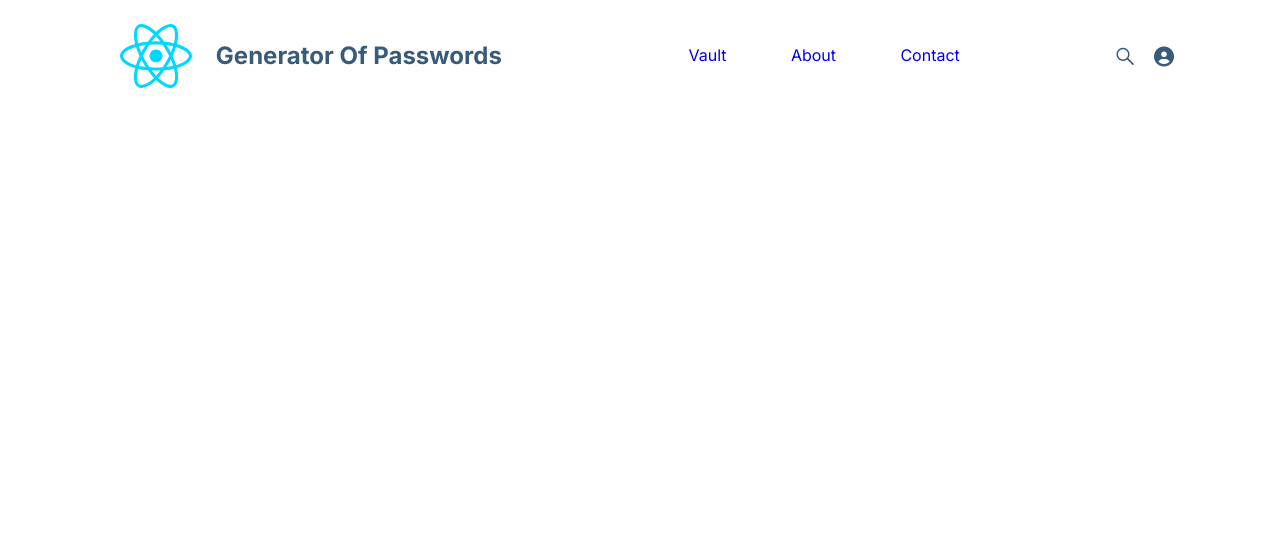
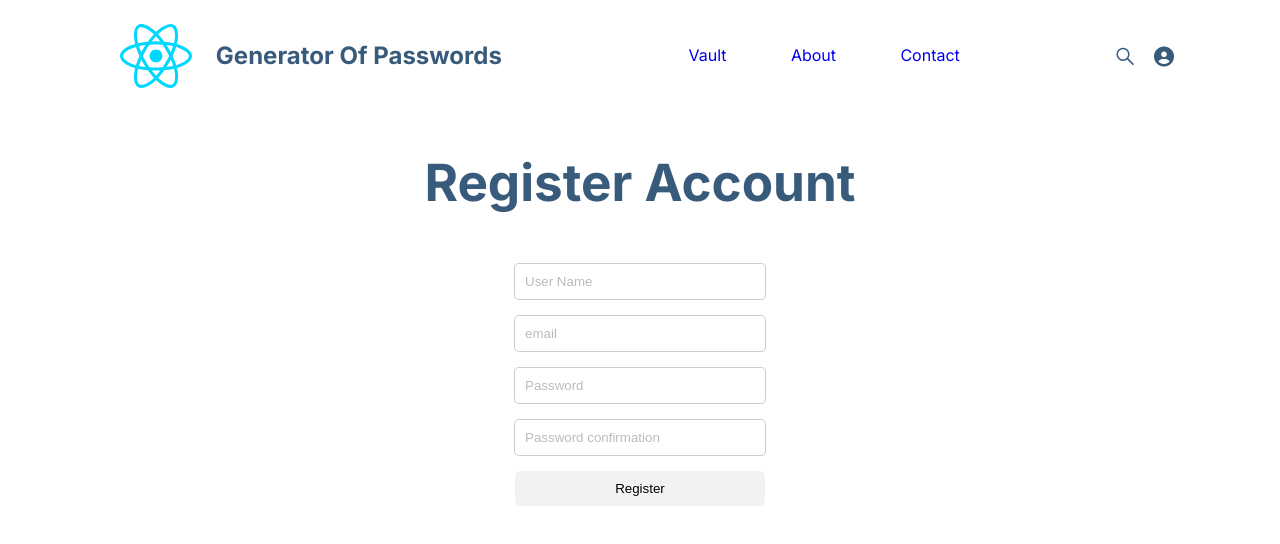
Before and after one commit to ork89/genopass, a React (Vite) app: page /register in a window 1280 px wide. Shown: the top 544 px of the page. Built offline with nearby package versions, Linux system fonts and the light colour scheme.

Commit message:
Added Login and Register pages misc UI changes

```diff
--- a/src/App.css
+++ b/src/App.css
@@ -1,3 +1,4 @@
+/* NAVBAR */
 nav {
   display: flex;
   flex-direction: row;
@@ -38,11 +39,9 @@ nav > span {
   padding: 10px;
   cursor: pointer;
 }
+/* NAVBAR */
 
-.fa-solid:hover {
-  color: #17C3B2;
-}
-
+/* MODAL */
 .modal {
   position: absolute;
   top: 40%;
@@ -62,7 +61,52 @@ nav > span {
   bottom: 0;
   background-color: rgba(22, 22, 22, 0.342);
 }
+/* MODAL */
 
+/* REGISTER */
+.container .heading{
+  text-align: center;
+
+}
+
+.container {
+  height: 100vh;
+}
+
+.container .form {
+  margin-top: 30px;
+}
+
+.container form {
+  display: flex;
+  flex-direction: column;
+  align-items: center;
+}
+
+.container form > .form-group input[type=text] {
+  margin-top: 10px;
+  width: 230px;
+}
+
+.registerBtn, .loginBtn {
+  width: 250px;
+  padding: 10px;
+  margin-top: 10px;
+  border-radius: 5px;
+  cursor: pointer;
+}
+
+.registerBtn:focus,
+.registerBtn:hover,
+.loginBtn:focus,
+.loginBtn:hover {
+  border: 2px solid #17C3B2;
+  color:rgb(150, 150, 150);
+}
+
+/* REGISTER */
+
+/* CONTACT */
 .contact--form {
   display: flex;
   flex-direction: column;
@@ -77,3 +121,9 @@ nav > span {
   background-color: #FFF;
   margin: 0 auto;
 }
+/* CONTACT */
+
+
+.fa-solid:hover {
+  color: #17C3B2;
+}
--- a/src/App.jsx
+++ b/src/App.jsx
@@ -1,10 +1,12 @@
+import { Routes, Route } from 'react-router-dom';
 import Navbar from './components/Navbar';
 import DataView from './components/DataView/DataView';
+import { Login } from './components/Login';
+import { Register } from './components/Register';
+import { Contact } from './components/Contact';
 import { About } from './components/About/About';
-import { Contact } from './components/Contact';
 
 import './App.css';
-import { Routes, Route } from 'react-router-dom';
 
 function App() {
 	return (
@@ -12,10 +14,11 @@ function App() {
 			<Navbar />
 			<Routes>
 				<Route path='/' element={<DataView />} />
+				<Route path='login' element={<Login />} />
+				<Route path='register' element={<Register />} />
 				<Route path='about' element={<About />} />
 				<Route path='contact' element={<Contact />} />
 			</Routes>
-			{/* <DataView /> */}
 		</div>
 	);
 }
--- a/src/components/DataView/DataView.css
+++ b/src/components/DataView/DataView.css
@@ -26,10 +26,6 @@
     margin: 10px;
   }
 
-  input::placeholder {
-    color: #bbb;
-  }
-
   .modal--submitBtn {
     padding: 10px;
     width: 70px;
@@ -48,10 +44,6 @@
     position: relative;
     display: flex;
     margin: 30px 0;
-}
-
-.view--search input [type=search] {
-    padding-left: 40px;
 }
 
 input[type="search"] {
--- a/src/components/DataView/DataView.jsx
+++ b/src/components/DataView/DataView.jsx
@@ -180,7 +180,7 @@ const DataView = () => {
 							<input
 								type='password'
 								name='password'
-								id='password'
+								id='userPassword'
 								autoComplete='new-password'
 								placeholder='Password'
 								onChange={handleChange}
--- /dev/null
+++ b/src/components/Login.jsx
@@ -0,0 +1,65 @@
+import { useState, useEffect } from 'react';
+
+export const Login = () => {
+	const [formData, setFormData] = useState({
+		email: '',
+		password: '',
+	});
+
+	const { email, password } = formData;
+
+	const onChange = event => {
+		const { name, value } = event.target;
+
+		setFormData(prevData => {
+			return {
+				...prevData,
+				[name]: value,
+			};
+		});
+	};
+
+	const handleSubmit = event => {
+		event.preventDefault();
+	};
+
+	return (
+		<div className='container'>
+			<section className='heading'>
+				<h1>Login</h1>
+			</section>
+
+			<section className='form'>
+				<form>
+					<div className='form-group'>
+						<input
+							type='text'
+							className='form-control'
+							id='email'
+							name='email'
+							value={email}
+							placeholder='email'
+							onChange={onChange}
+						/>
+					</div>
+					<div className='form-group'>
+						<input
+							type='text'
+							className='form-control'
+							id='password'
+							name='password'
+							value={password}
+							placeholder='Password'
+							onChange={onChange}
+						/>
+					</div>
+					<div className='form-group'>
+						<button className='loginBtn' onClick={handleSubmit}>
+							Login
+						</button>
+					</div>
+				</form>
+			</section>
+		</div>
+	);
+};
--- a/src/components/PasswordGenerator/PasswordGenerator.css
+++ b/src/components/PasswordGenerator/PasswordGenerator.css
@@ -65,6 +65,6 @@ input {
     transition: fill .3s;
 }
 
-#password, #passwordInput{
+#userPassword, #passwordInput{
     min-width: 220px;
 }
--- /dev/null
+++ b/src/components/Register.jsx
@@ -0,0 +1,89 @@
+import { useState, useEffect } from 'react';
+
+export const Register = () => {
+	const [formData, setFormData] = useState({
+		name: '',
+		email: '',
+		password: '',
+		confPassword: '',
+	});
+
+	const { name, email, password, confPassword } = formData;
+
+	const onChange = event => {
+		const { name, value } = event.target;
+
+		setFormData(prevData => {
+			return {
+				...prevData,
+				[name]: value,
+			};
+		});
+	};
+
+	const handleSubmit = event => {
+		event.preventDefault();
+	};
+
+	return (
+		<div className='container'>
+			<section className='heading'>
+				<h1>Register Account</h1>
+			</section>
+
+			<section className='form'>
+				<form>
+					<div className='form-group'>
+						<input
+							type='text'
+							className='form-control'
+							id='name'
+							name='name'
+							value={name}
+							placeholder='User Name'
+							onChange={onChange}
+						/>
+					</div>
+					<div className='form-group'>
+						<input
+							type='text'
+							className='form-control'
+							id='email'
+							name='email'
+							value={email}
+							placeholder='email'
+							onChange={onChange}
+						/>
+					</div>
+					<div className='form-group'>
+						<input
+							type='text'
+							className='form-control'
+							id='password'
+							name='password'
+							value={password}
+							placeholder='Password'
+							onChange={onChange}
+						/>
+					</div>
+					<div className='form-group'>
+						<input
+							type='text'
+							className='form-control'
+							id='confPassword'
+							name='confPassword'
+							value={confPassword}
+							placeholder='Password confirmation'
+							onChange={onChange}
+						/>
+					</div>
+					<div className='form-group'>
+						<button className='registerBtn' onClick={handleSubmit}>
+							Register
+						</button>
+					</div>
+				</form>
+			</section>
+		</div>
+	);
+};
--- a/src/index.css
+++ b/src/index.css
@@ -39,3 +39,7 @@ h1 {
   font-size: 3.2em;
   line-height: 1.1;
 }
+
+input::placeholder {
+  color: #bbb;
+}
```
